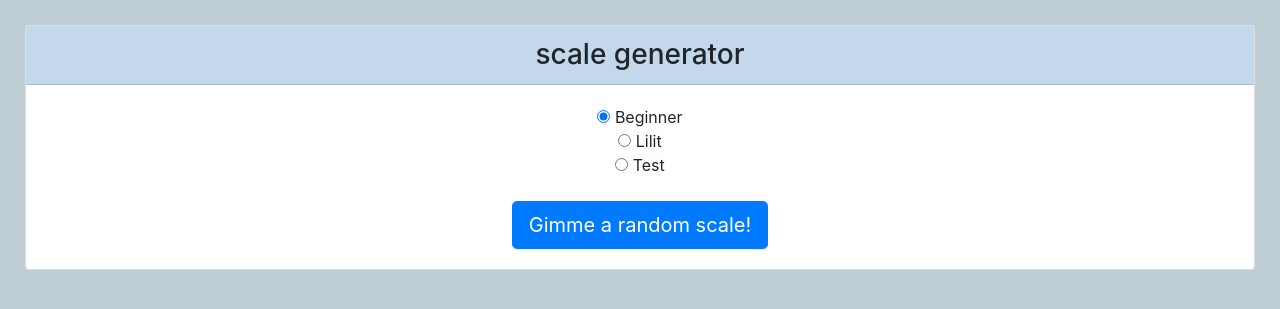
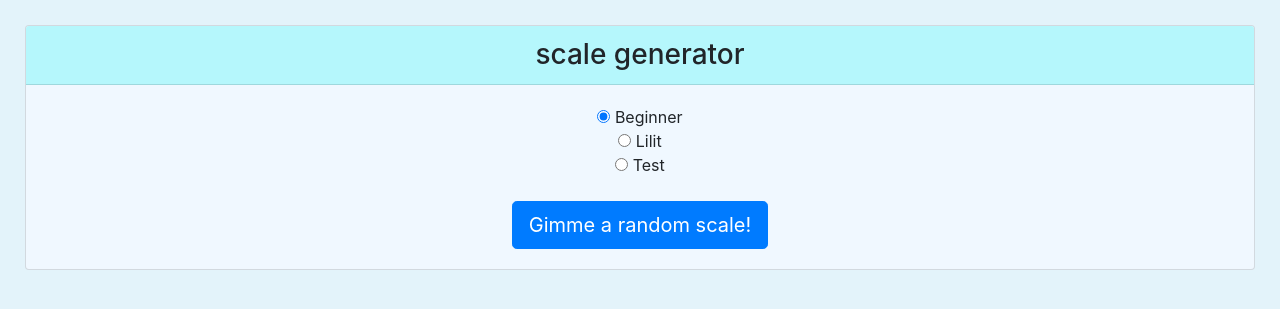
Before and after one commit to lilitmovsisyan/scaleup, a Django app: page /scaleup/ in a window 1280 px wide. Shown: the top 309 px of the page. Run offline with Django 3.2, Linux system fonts and the light colour scheme; some libraries are stand-ins or nearby versions.

Commit message:
edit style.cs colours

```diff
--- a/scaleup/static/scaleup/style.css
+++ b/scaleup/static/scaleup/style.css
@@ -3,13 +3,13 @@ body {
     padding-top: 25px;
     padding-left: 25px;
     padding-right: 25px;
-    background-color: rgb(191, 206, 212);
+    background-color: rgb(227, 243, 250);
 }
 
 .card-header {
-    background-color: rgb(195, 217, 235);
+    background-color: rgb(181, 247, 252);
 }
 
-.card-text {
+.card {
     background-color: aliceblue;
 }
```
